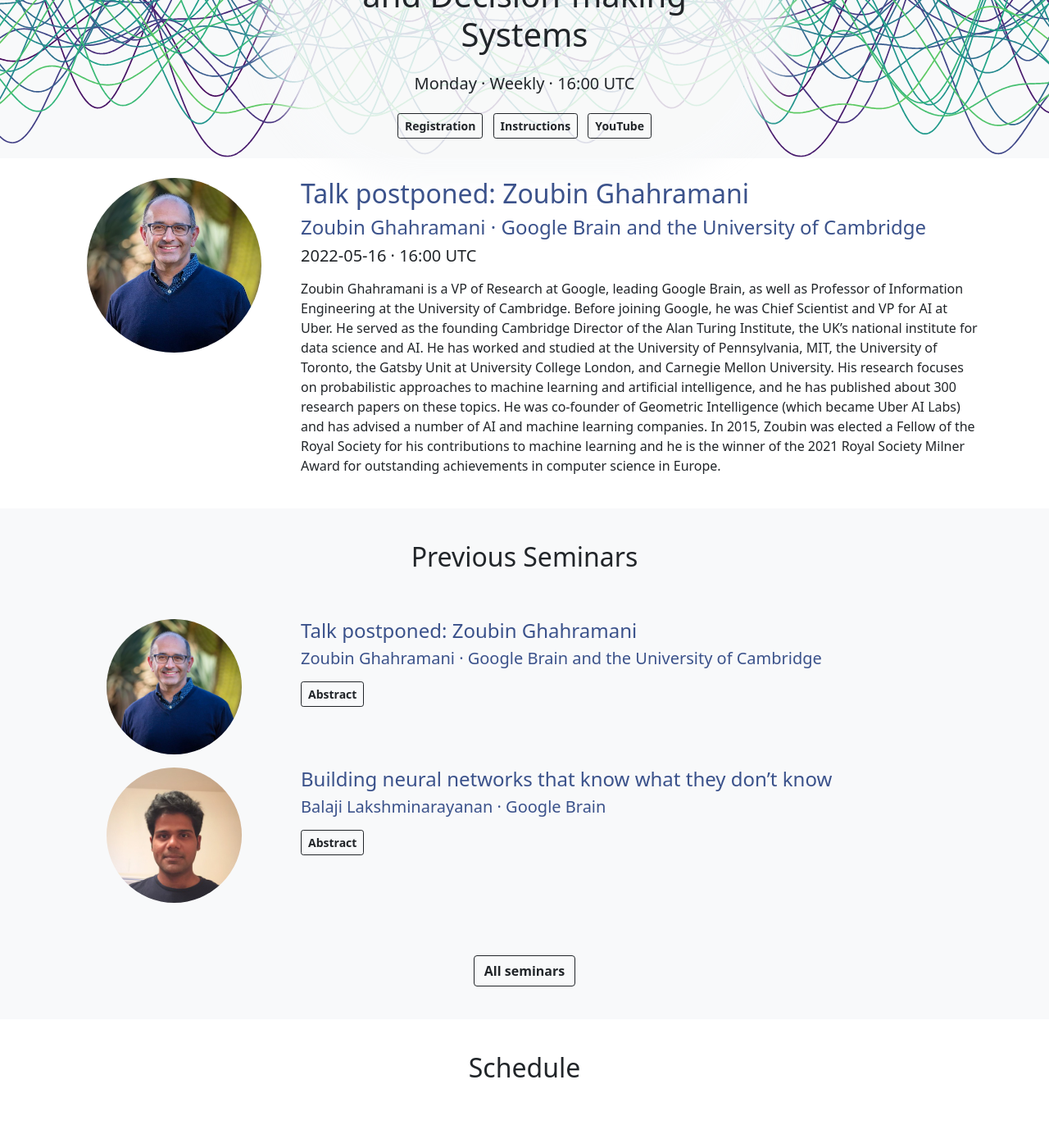
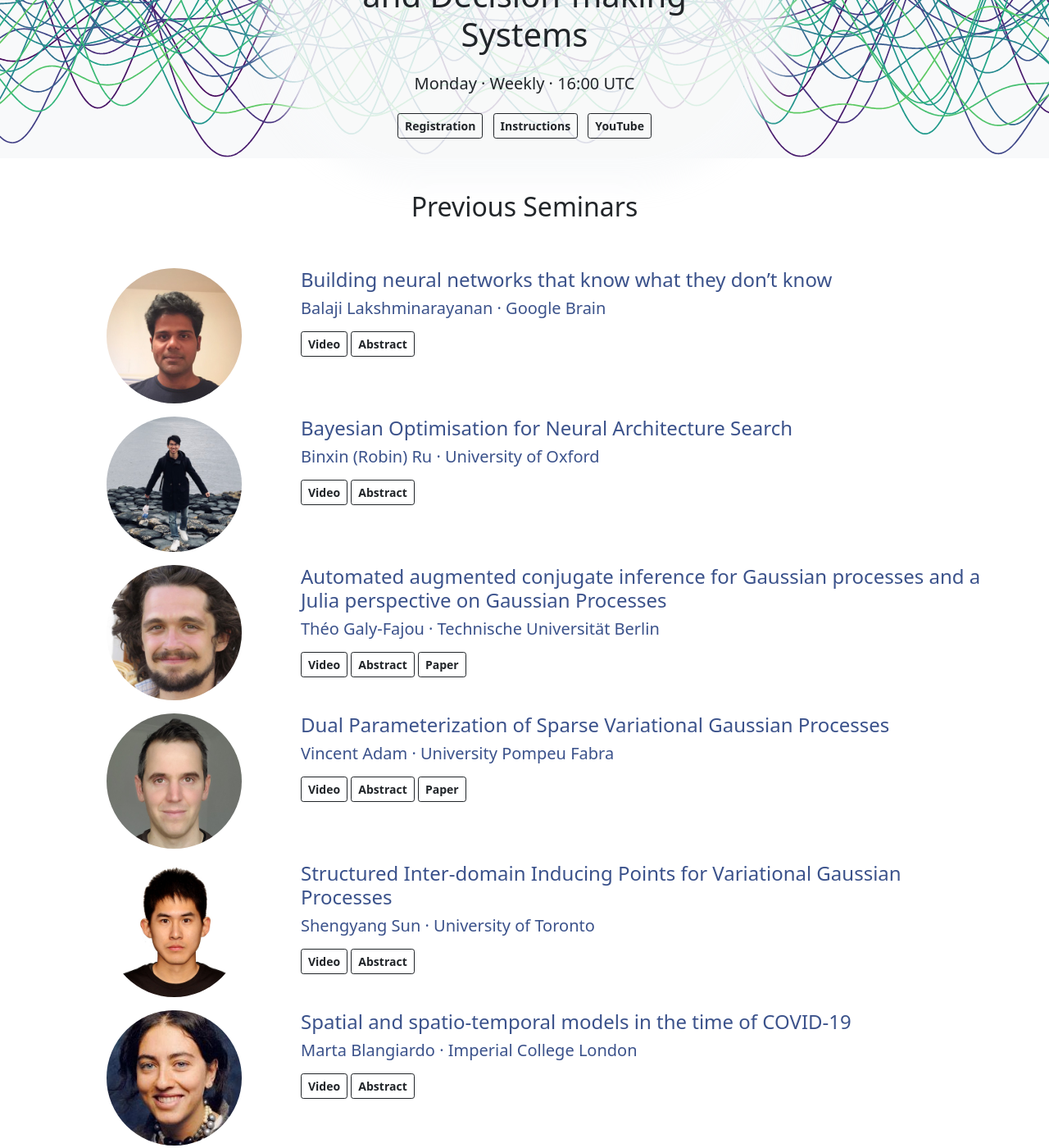
Before and after one commit to gp-seminar-series/gp-seminar-series.github.io, a Jekyll site: the page built from index.html, in a window 1280 px wide and 1400 px high, scrolled down 222 px. Shown: the whole window at 82% size. Built offline with Jekyll 4.4.1, drawn with Linux system fonts in a browser that asks for light colours; nearby versions of some CDN libraries; some of the changed text lies outside the part shown.

Commit message:
Switch to archive.

```diff
--- a/_config.yml
+++ b/_config.yml
@@ -11,7 +11,7 @@
 default_day: "Monday"
 default_time: "16:00 UTC"
 schedule_limit: 2
-previous_limit: 2
+previous_limit: 8
 header_menu:
     -
         title: "Home"
--- a/_posts/current/2022-05-16-zoubin-ghahramani.md
+++ /dev/null
@@ -1,9 +0,0 @@
----
-title: "Talk postponed: Zoubin Ghahramani"
-author: Zoubin Ghahramani
-institution: Google Brain and the University of Cambridge
-author_url: https://en.wikipedia.org/wiki/Zoubin_Ghahramani
-highlight: true
----
-
-Zoubin Ghahramani is a VP of Research at Google, leading Google Brain,  as well as Professor of Information Engineering at the University of Cambridge. Before joining Google, he was Chief Scientist and VP for AI at Uber.  He served as the founding Cambridge Director of the Alan Turing Institute, the UK’s national institute for data science and AI. He has worked and studied at the University of Pennsylvania, MIT, the University of Toronto, the Gatsby Unit at University College London, and Carnegie Mellon University.  His research focuses on probabilistic approaches to machine learning and artificial intelligence, and he has published about 300 research papers on these topics.  He was co-founder of Geometric Intelligence (which became Uber AI Labs) and has advised a number of AI and machine learning companies.  In 2015, Zoubin was elected a Fellow of the Royal Society for his contributions to machine learning and he is the winner of the 2021 Royal Society Milner Award for outstanding achievements in computer science in Europe.
--- a/index.html
+++ b/index.html
@@ -11,25 +11,25 @@
 </div>
 
 <div class="bg-white">
-<div id="seminar" class="container py-4">
+<!-- <div id="seminar" class="container py-4">
 {% capture seminar %}{% include_relative seminar.html %}{% endcapture %}
 {{ seminar | remove_first: "---" | remove_first: "published: false" | remove_first: "---" }}
 </div>
 </div>
 
-<div class="bg-light">
+<div class="bg-light"> -->
 <div id="previous" class="container py-4">
 {% capture previous %}{% include_relative previous.html %}{% endcapture %}
 {{ previous | remove_first: "---" | remove_first: "published: false" | remove_first: "---" }}
 </div>
 </div>
 
-<div class="bg-white">
+<!-- <div class="bg-white">
 <div id="schedule" class="container py-4">
 {% capture schedule %}{% include_relative schedule.html %}{% endcapture %}
 {{ schedule | remove_first: "---" | remove_first: "published: false" | remove_first: "---" }}
 </div>
-</div>
+</div> -->
 
 <div class="bg-light">
 <div class="container py-4">
```
Also changed, not shown: _posts/current/2022-05-09-balaji-lakshminarayanan.md (+1 -0 lines).
